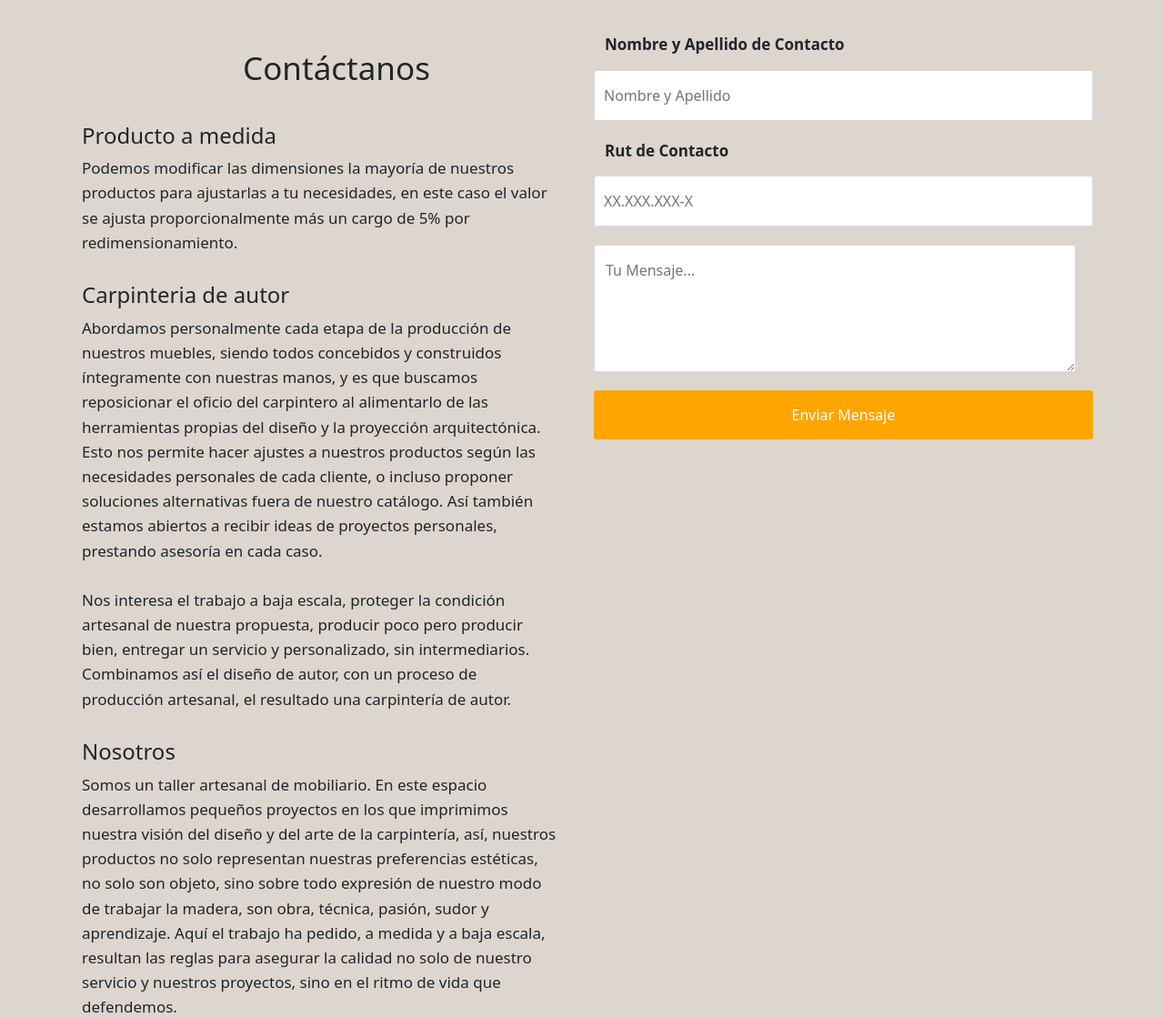
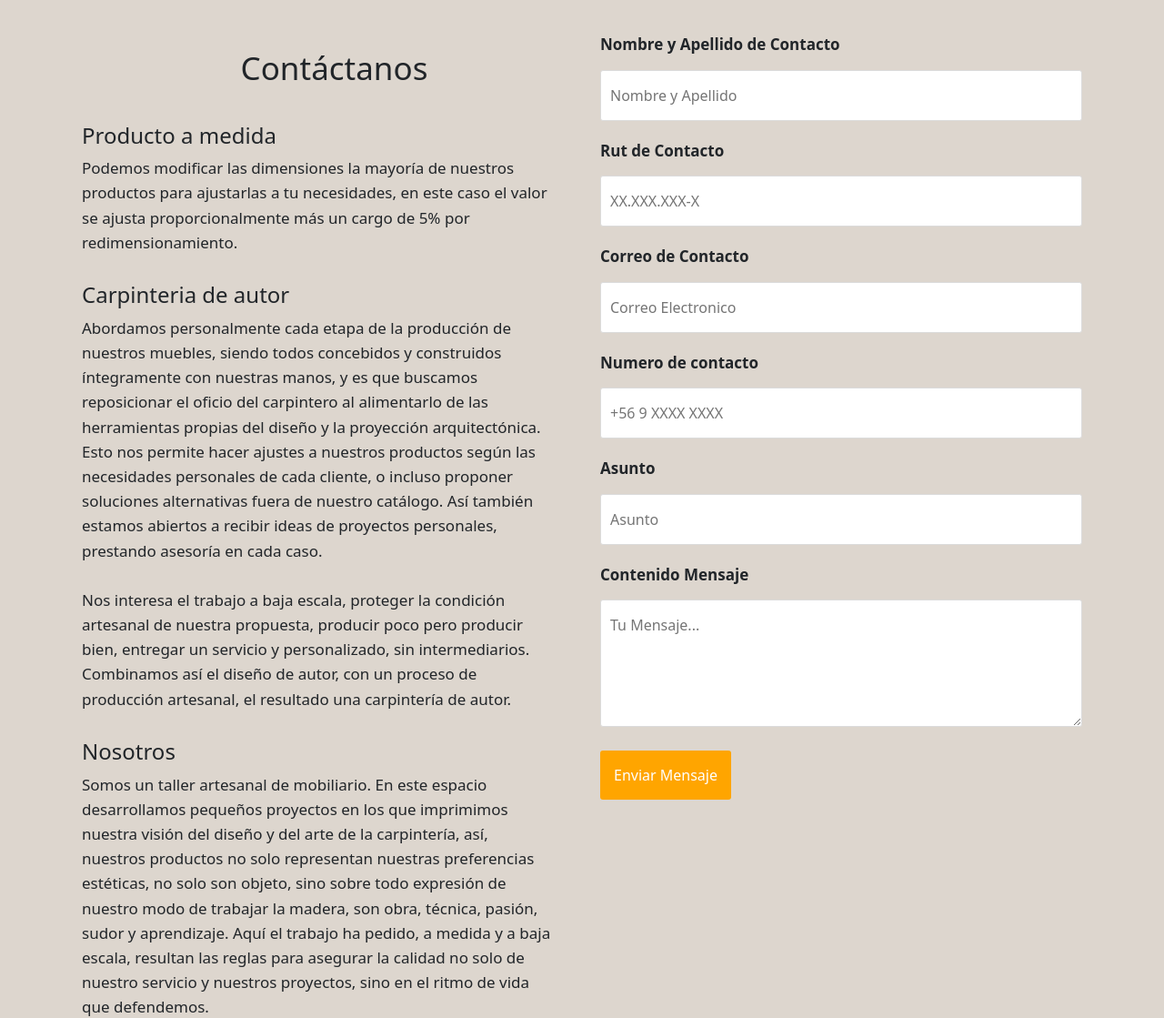
Before and after one commit to MrMonkey09/TiendaMuebles, a Django app: page /contactanos/ in a window 1280 px wide. Shown: the part 254-1373 px from the top of the page at 91% size. Run offline with Django 4.2, Linux system fonts and the light colour scheme.

Commit message:
Upgrade CSS and HTML

```diff
--- a/TiendaMuebles/templates/contactanos/contactanos.html
+++ b/TiendaMuebles/templates/contactanos/contactanos.html
@@ -63,15 +63,22 @@
             </p>
         </div>
         <form>
-          <div class="row">
+          <div class="">
+            <div>
             <a>Nombre y Apellido de Contacto</a>
             <input type="text" name="NombreApellido" placeholder="Nombre y Apellido" class="campo">
             <a>Rut de Contacto</a>
             <input type="number" name="rut" placeholder="XX.XXX.XXX-X" class="campo">
+            <a>Correo de Contacto</a>
+            <input type="email" name="CorreoContacto" placeholder="Correo Electronico" class="campo">
+            <a>Numero de contacto</a>
+            <input type="number" name="numero" placeholder="+56 9 XXXX XXXX" class="campo">
+            <a>Asunto</a>
+            <input type="text" name="asunto" placeholder="Asunto" class="campo">
+            <a>Contenido Mensaje</a>
             <textarea name="mensaje" placeholder="Tu Mensaje..."></textarea>
             <input type="submit" name="enviar" value="Enviar Mensaje" class="btn-enviar">
           <div>
-
         </form>
       </div>
     </main>
```
Also changed, not shown: TiendaMuebles/static/css/style.css (line endings or trailing spaces).
